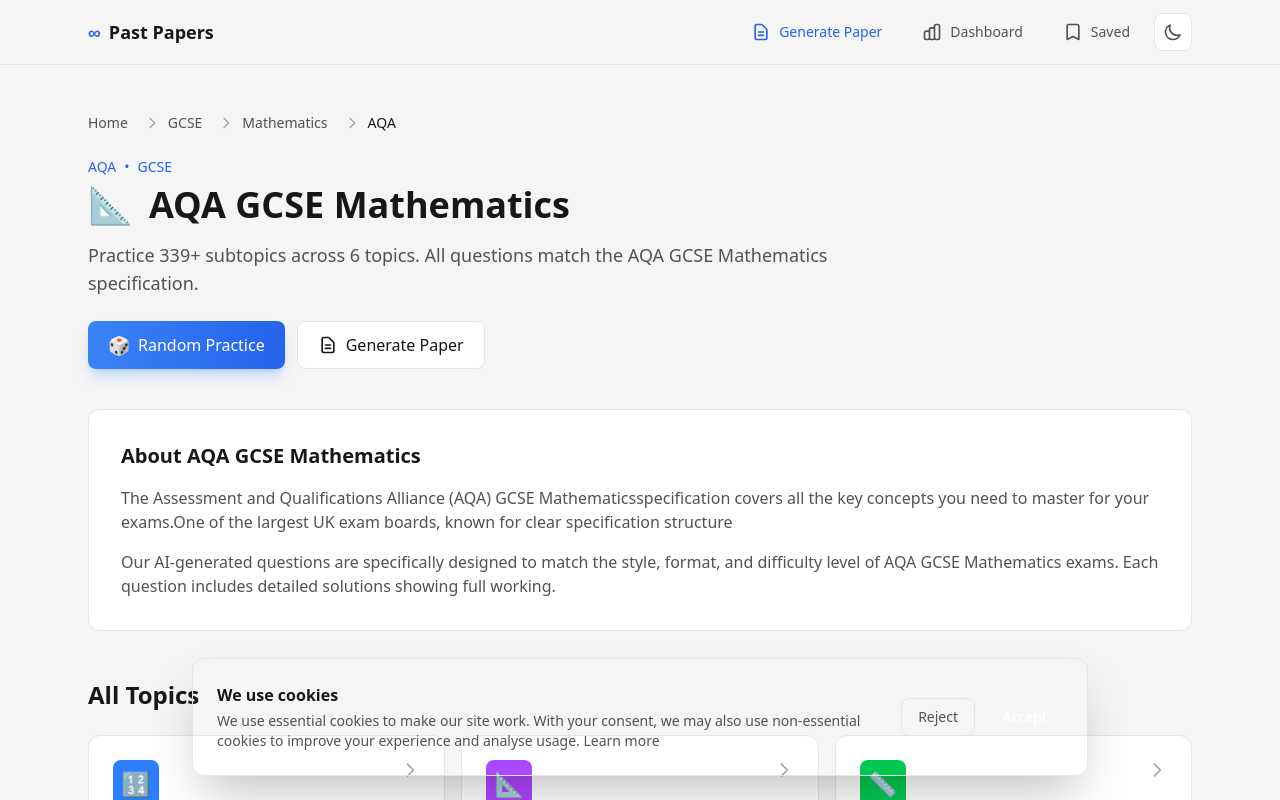
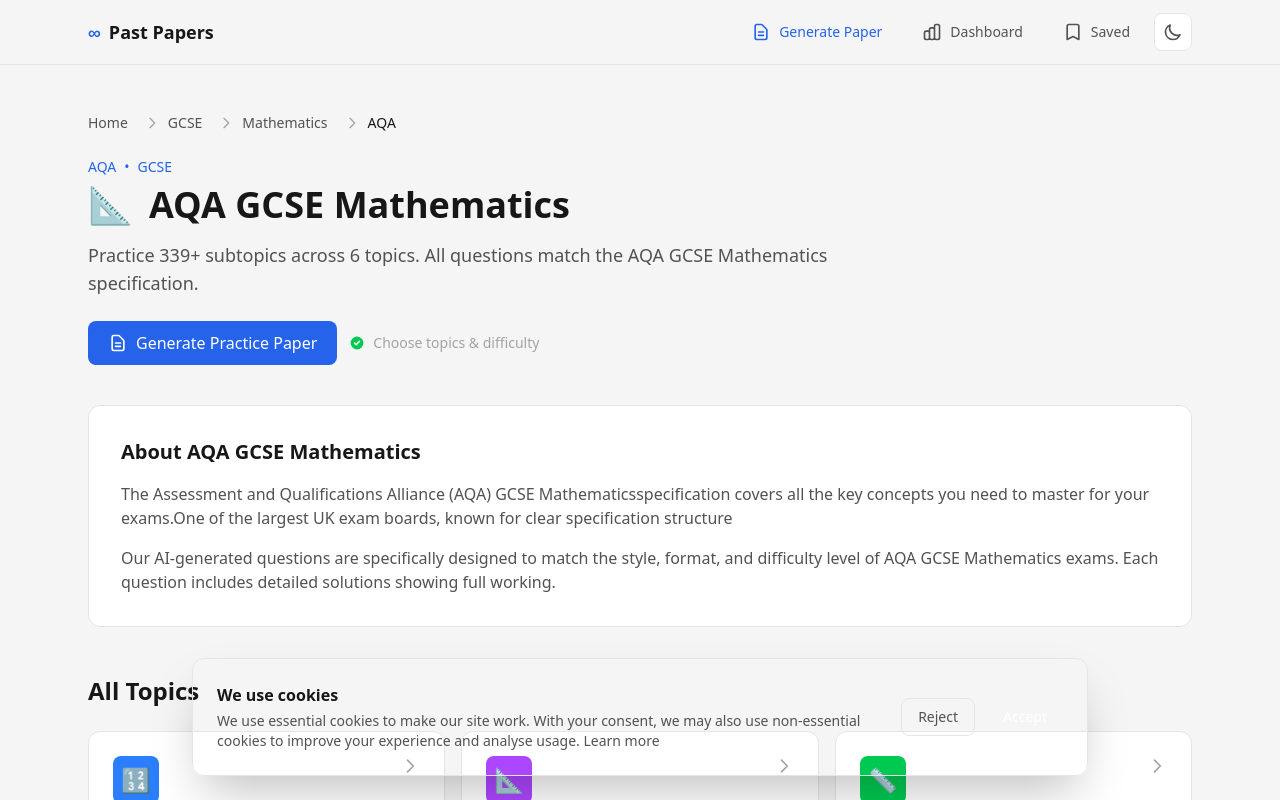
Before and after one commit to Affilience/question-generator, a Next.js app in the folder apps/app/: page /gcse/maths/aqa in a window 1280 px wide. Shown: the top 800 px of the page. Built offline with nearby package versions, Linux system fonts and the light colour scheme; no server answers.

Commit message:
revert: Remove Random Practice from exam board page

```diff
--- a/apps/app/src/app/(seo)/[level]/[subject]/[examBoard]/page.tsx
+++ b/apps/app/src/app/(seo)/[level]/[subject]/[examBoard]/page.tsx
@@ -130,21 +130,20 @@
           {/* Action buttons */}
           <div className="flex flex-wrap gap-3">
             <Link
-              href={`/${level}/${subject}/${examBoard}/practice/${topics[0]?.id || 'algebra'}/random`}
-              className="inline-flex items-center gap-2 bg-gradient-to-r from-[#3b82f6] to-[#2563eb] hover:from-[#2563eb] hover:to-[#1d4ed8] text-white px-5 py-2.5 rounded-lg font-medium transition-all shadow-lg shadow-blue-500/25"
-            >
-              <span className="text-lg">🎲</span>
-              Random Practice
-            </Link>
-            <Link
               href={`/${level}/${subject}/${examBoard}/paper`}
-              className="inline-flex items-center gap-2 bg-[var(--color-bg-elevated)] hover:bg-[var(--color-bg-card)] border border-[var(--color-border)] text-[var(--color-text-primary)] px-5 py-2.5 rounded-lg font-medium transition-colors"
+              className="inline-flex items-center gap-2 bg-[var(--color-accent)] hover:bg-[var(--color-accent-hover)] text-white px-5 py-2.5 rounded-lg font-medium transition-colors"
             >
               <svg className="w-5 h-5" fill="none" stroke="currentColor" viewBox="0 0 24 24">
                 <path strokeLinecap="round" strokeLinejoin="round" strokeWidth={2} d="M9 12h6m-6 4h6m2 5H7a2 2 0 01-2-2V5a2 2 0 012-2h5.586a1 1 0 01.707.293l5.414 5.414a1 1 0 01.293.707V19a2 2 0 01-2 2z" />
               </svg>
-              Generate Paper
+              Generate Practice Paper
             </Link>
+            <span className="inline-flex items-center gap-2 text-sm text-[var(--color-text-muted)]">
+              <svg className="w-4 h-4 text-green-500" fill="currentColor" viewBox="0 0 20 20">
+                <path fillRule="evenodd" d="M10 18a8 8 0 100-16 8 8 0 000 16zm3.707-9.293a1 1 0 00-1.414-1.414L9 10.586 7.707 9.293a1 1 0 00-1.414 1.414l2 2a1 1 0 001.414 0l4-4z" clipRule="evenodd" />
+              </svg>
+              Choose topics & difficulty
+            </span>
           </div>
         </header>
 
```
